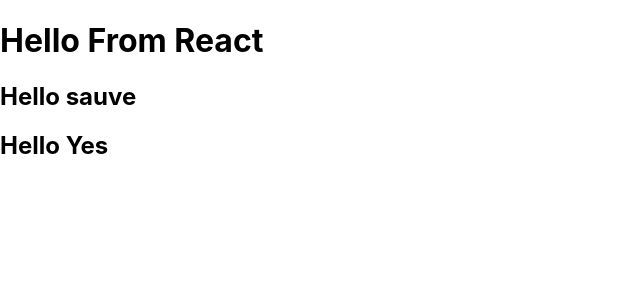
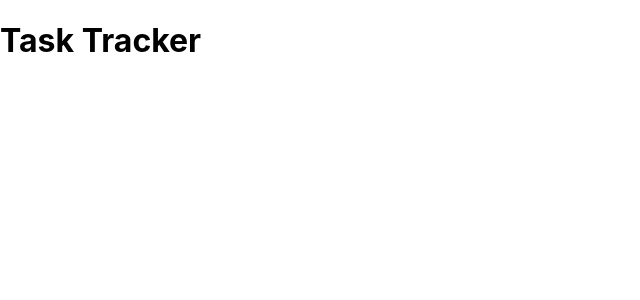
Before and after one commit to SauveJeanLuc/react-task-tracker, a React (Create React App) app: page / in a window 1280 px wide. Shown: the top 300 px of the page, without its empty margins (0-640 px from the left). Built offline with nearby package versions, Linux system fonts and the light colour scheme; the HTML template or start-up script is replaced by a standard one.

Commit message:
Import Component

```diff
--- a/src/App.js
+++ b/src/App.js
@@ -1,13 +1,9 @@
+import Header from "./components/Header";
+
 function App() {
-  const name = "sauve";
-  const x = true;
   return (
     <div className="App">
-      <h1>
-        Hello From React
-      </h1>
-      <h2> Hello {name} </h2>
-      <h2> Hello {x ? 'Yes' : 'No' } </h2>
+        <Header />
     </div>
   );
 }
--- a/src/components/Header.js
+++ b/src/components/Header.js
@@ -1,7 +1,7 @@
 const Header = () => {
     return (
         <div>
-
+            <h1> Task Tracker</h1>
         </div>
     )
 }
```
